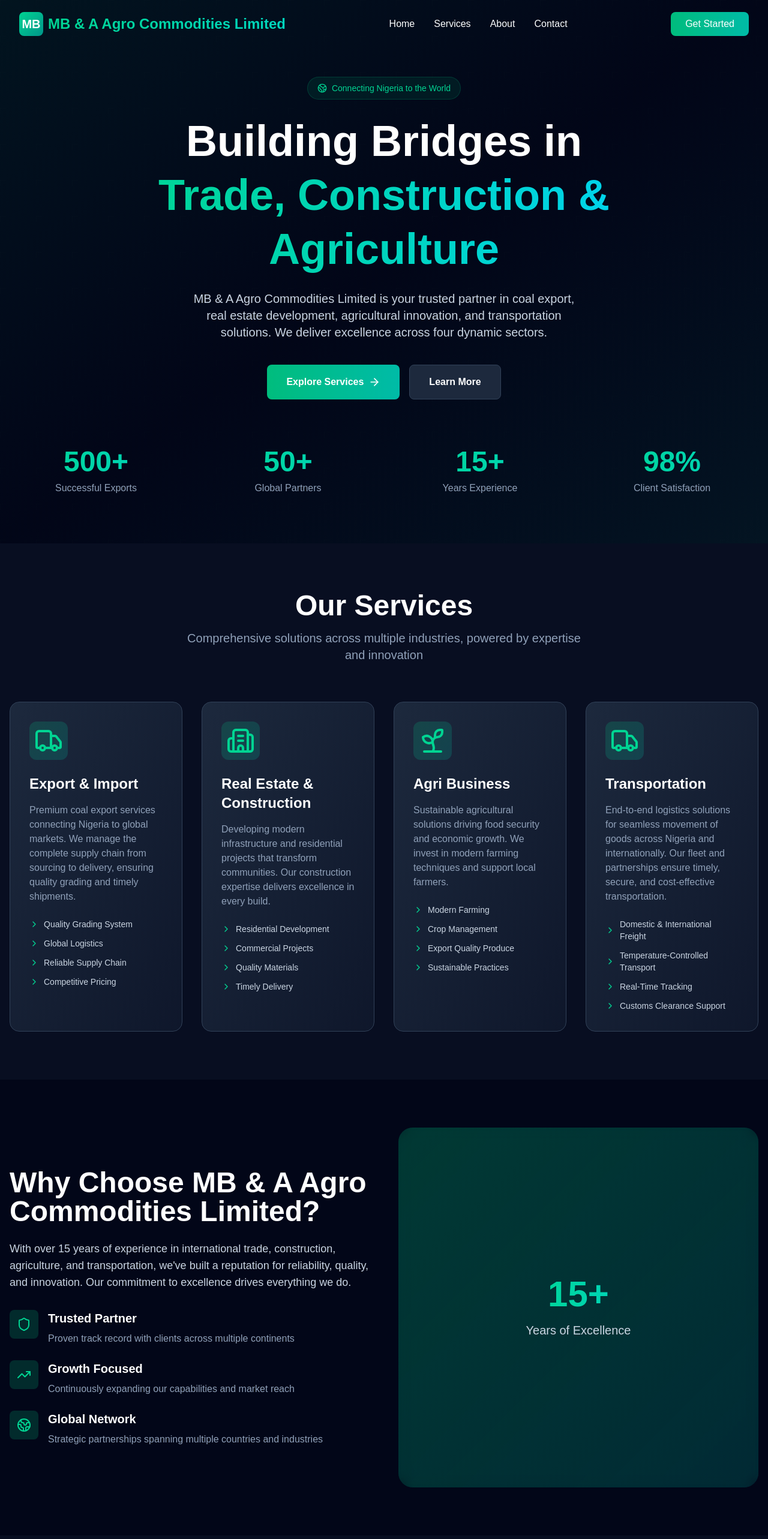
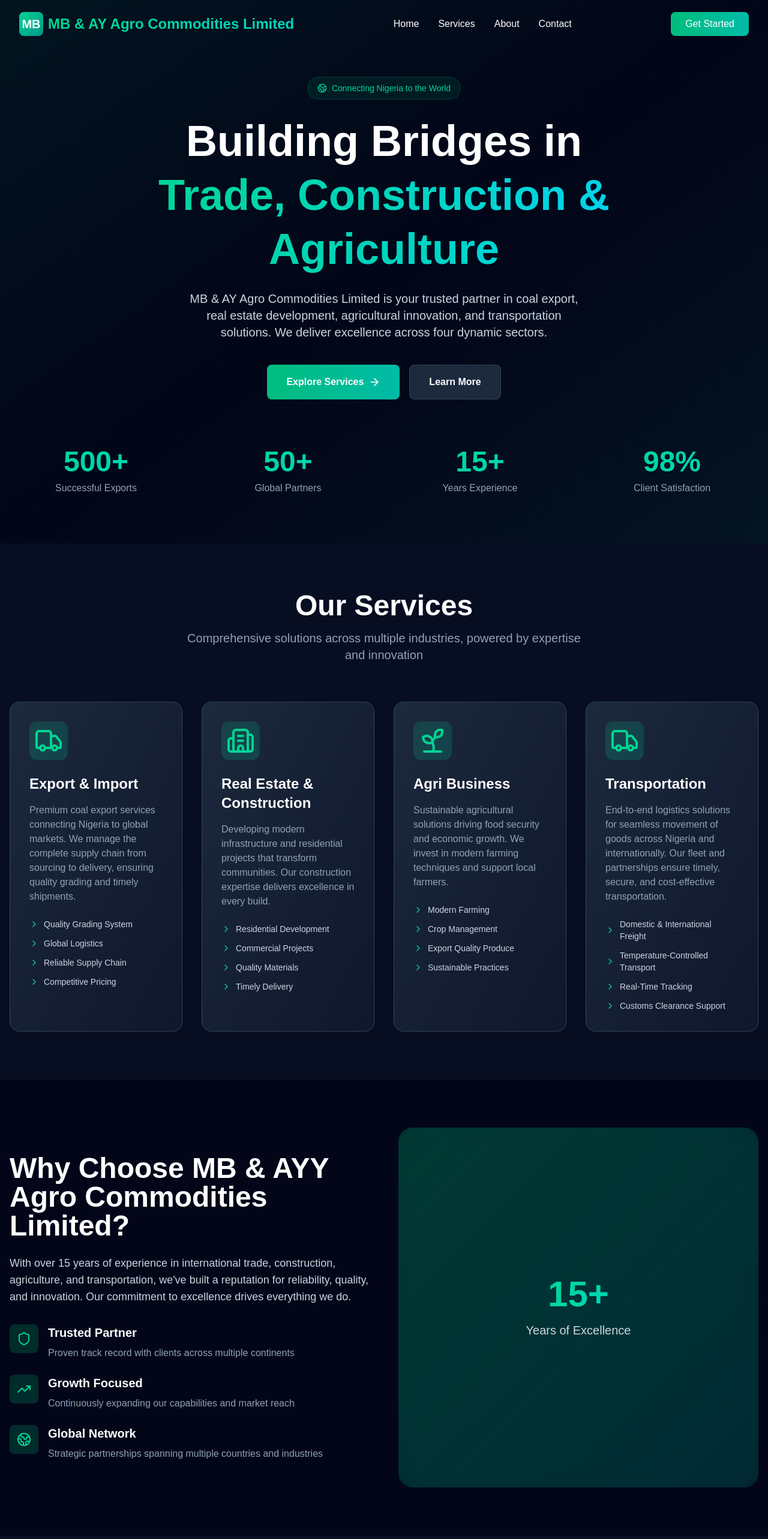
Before and after one commit to kosa4real/export-manager, a Next.js app: page / in a window 1280 px wide. Shown: the top 2566 px of the page at 60% size. Built offline with nearby package versions, Linux system fonts and the light colour scheme; no server answers.

Commit message:
updated  landing page

```diff
--- a/src/app/page.js
+++ b/src/app/page.js
@@ -104,7 +104,7 @@
                 MB
               </div>
               <span className="text-2xl font-bold bg-gradient-to-r from-emerald-400 to-teal-400 bg-clip-text text-transparent">
-                MB & A Agro Commodities Limited
+                MB & AY Agro Commodities Limited
               </span>
             </div>
 
@@ -209,7 +209,7 @@
             </h1>
 
             <p className="text-xl text-slate-300 mb-10 max-w-2xl mx-auto">
-              MB & A Agro Commodities Limited is your trusted partner in coal
+              MB & AY Agro Commodities Limited is your trusted partner in coal
               export, real estate development, agricultural innovation, and
               transportation solutions. We deliver excellence across four
               dynamic sectors.
@@ -287,7 +287,7 @@
           <div className="grid md:grid-cols-2 gap-12 items-center">
             <div>
               <h2 className="text-4xl md:text-5xl font-bold mb-6">
-                Why Choose MB & A Agro Commodities Limited?
+                Why Choose MB & AYY Agro Commodities Limited?
               </h2>
               <p className="text-lg text-slate-300 mb-8">
                 With over 15 years of experience in international trade,
@@ -367,7 +367,7 @@
             Ready to Work Together?
           </h2>
           <p className="text-xl text-slate-300 mb-10">
-            {"Let's"} discuss how MB & A Agro Commodities Limited can help you
+            {"Let's"} discuss how MB & AY Agro Commodities Limited can help you
             achieve your business goals
           </p>
 
@@ -392,7 +392,7 @@
                   MB
                 </div>
                 <span className="text-xl font-bold">
-                  MB & A Agro Commodities Limited
+                  MB & AY Agro Commodities Limited
                 </span>
               </div>
               <p className="text-slate-400 text-sm">
@@ -494,7 +494,7 @@
 
           <div className="border-t border-slate-800 pt-8 text-center text-slate-400 text-sm">
             <p>
-              &copy; 2025 MB & A Agro Commodities Limited. All rights reserved.
+              &copy; 2025 MB & AY Agro Commodities Limited. All rights reserved.
             </p>
           </div>
         </div>
```
